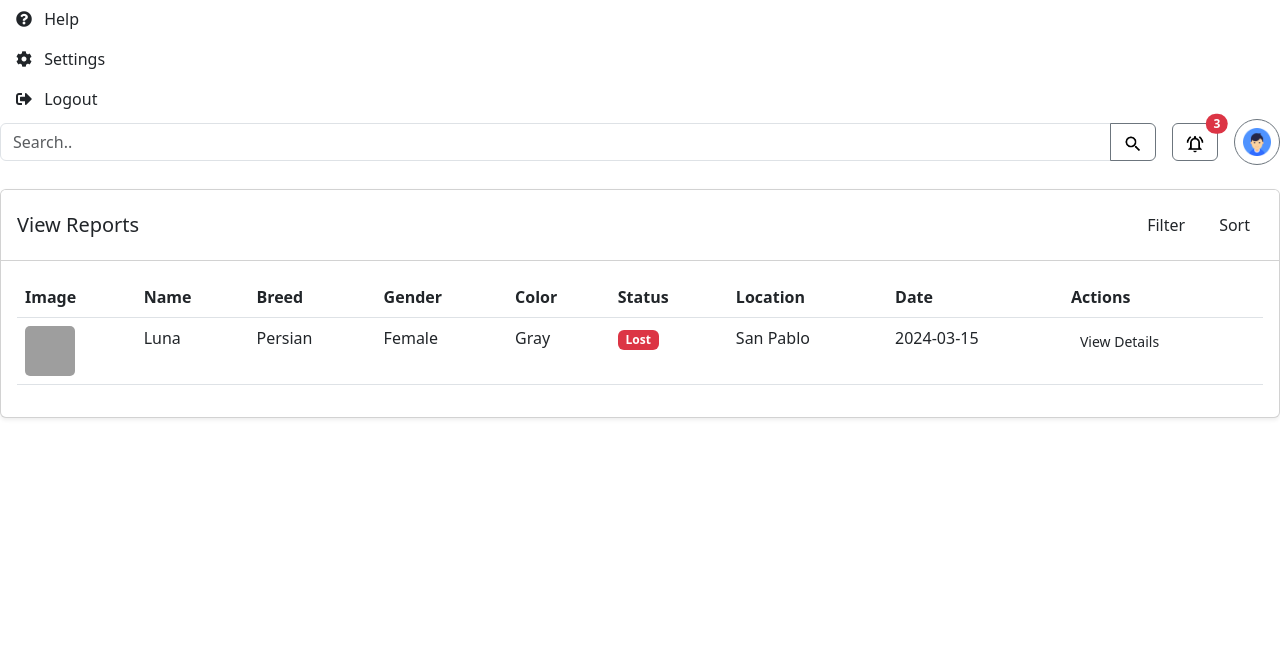
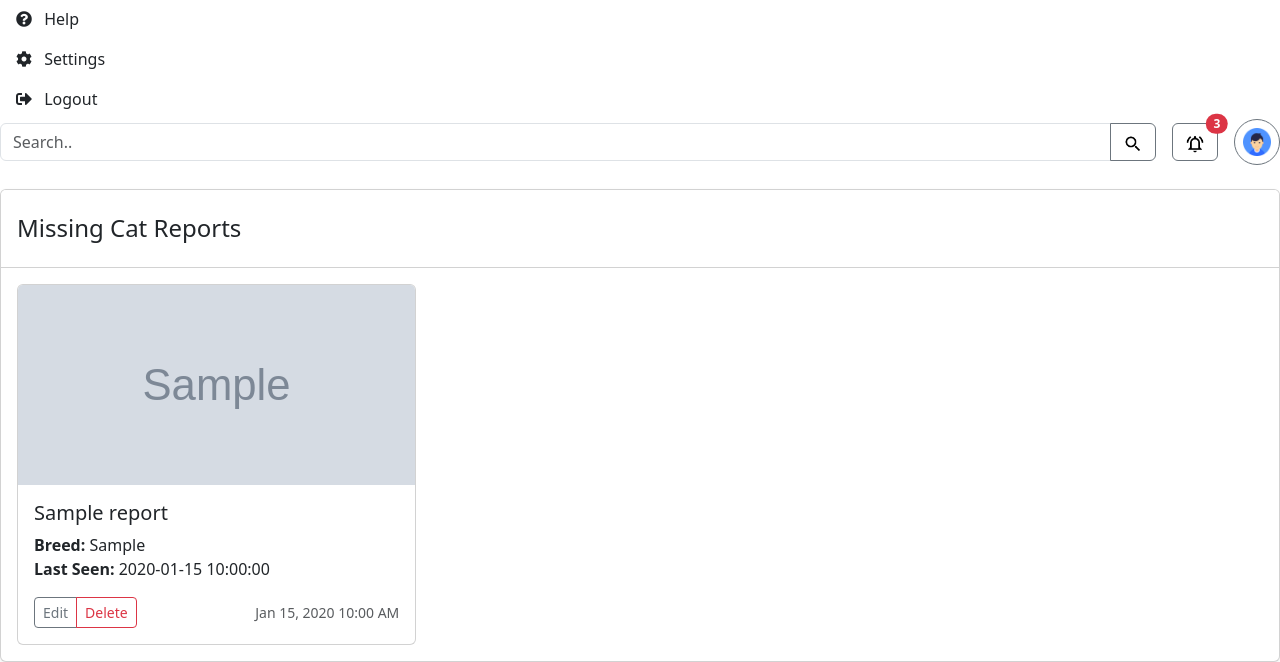
Before and after one commit to JohnLorcanParaiso/PurrSafe-System, a PHP site: page /view.php in a window 1280 px wide. Shown: the part 351-1013 px from the top of the page. Before the commit the page ends 770 px from the top, so only its background shows below. Run offline with PHP 8.4, Linux system fonts and the light colour scheme; the visitor is signed in with stand-in values (Sample User, id 1); tables that the repository leaves empty or names only in its code hold one stand-in row (values such as "Sample post"); grey boxes marked "Sample" are stand-in pictures; some libraries are stand-ins or nearby versions; grey boxes are pictures that could not be loaded.

Commit message:
updated view file

```diff
--- a/view.php
+++ b/view.php
@@ -16,7 +16,6 @@ if (isset($_POST['action']) && $_POST['action'] === 'logout') {
 
 require_once 'db.php';
 
-// Handle POST actions (same as dashboard)
 if ($_SERVER['REQUEST_METHOD'] == 'POST') {
     $action = isset($_POST['action']) ? $_POST['action'] : '';
 
@@ -56,6 +55,14 @@ if ($_SERVER['REQUEST_METHOD'] == 'POST') {
     }
 }
 
+$sql = "SELECT r.*, GROUP_CONCAT(ri.image_path) as images
+        FROM reports r
+        LEFT JOIN report_images ri ON r.id = ri.report_id
+        GROUP BY r.id
+        ORDER BY r.created_at DESC";
+$stmt = $pdo->query($sql);
+$reports = $stmt->fetchAll(PDO::FETCH_ASSOC);
+
 $username = $_SESSION['username'] ?? 'Guest';
 $fullname = $_SESSION['fullname'] ?? 'Guest User';
 ?>
@@ -71,6 +78,7 @@ $fullname = $_SESSION['fullname'] ?? 'Guest User';
     <link href="https://fonts.googleapis.com/css2?family=Poppins:wght@300;400;500;600&display=swap" rel="stylesheet">
     <link rel="stylesheet" href="https://cdnjs.cloudflare.com/ajax/libs/font-awesome/5.15.4/css/all.min.css">
     <link rel="stylesheet" href="styles/style.css">
+    <script src="https://cdn.jsdelivr.net/npm/sweetalert2@11"></script>
 </head>
 <body>
     <div class="side-menu">
@@ -162,48 +170,58 @@ $fullname = $_SESSION['fullname'] ?? 'Guest User';
         </header>
 
         <main class="main-content">
-            <div class="card shadow-sm">
-                <div class="card-header bg-white py-3">
-                    <div class="d-flex justify-content-between align-items-center">
-                        <h5 class="mb-0">View Reports</h5>
-                        <div class="d-flex gap-2">
-                            <button class="btn btn-custom">Filter</button>
-                            <button class="btn btn-custom">Sort</button>
+            <div class="row">
+                <div class="col-12">
+                    <div class="card shadow-sm">
+                        <div class="card-header bg-white py-4">
+                            <h4 class="card-title mb-0">Missing Cat Reports</h4>
                         </div>
-                    </div>
-                </div>
-                <div class="card-body">
-                    <div class="table-responsive">
-                        <table class="table table-hover">
-                            <thead>
-                                <tr>
-                                    <th>Image</th>
-                                    <th>Name</th>
-                                    <th>Breed</th>
-                                    <th>Gender</th>
-                                    <th>Color</th>
-                                    <th>Status</th>
-                                    <th>Location</th>
-                                    <th>Date</th>
-                                    <th>Actions</th>
-                                </tr>
-                            </thead>
-                            <tbody>
-                                <tr>
-                                    <td><img src="images/cat-Button.png" alt="Cat" style="width: 50px; height: 50px; object-fit: cover; border-radius: 5px;"></td>
-                                    <td>Luna</td>
-                                    <td>Persian</td>
-                                    <td>Female</td>
-                                    <td>Gray</td>
-                                    <td><span class="badge bg-danger">Lost</span></td>
-                                    <td>San Pablo</td>
-                                    <td>2024-03-15</td>
-                                    <td>
-                                        <button class="btn btn-custom btn-sm">View Details</button>
-                                    </td>
-                                </tr>
-                            </tbody>
-                        </table>
+                        <div class="card-body">
+                            <?php if (empty($reports)): ?>
+                                <p class="text-center">No reports found.</p>
+                            <?php else: ?>
+                                <div class="row g-4">
+                                    <?php foreach ($reports as $report): ?>
+                                        <div class="col-md-6 col-lg-4">
+                                            <div class="card h-100">
+                                                <?php
+                                                $images = explode(',', $report['images']);
+                                                if (!empty($images[0])):
+                                                ?>
+                                                    <a href="report-detail.php?id=<?php echo $report['id']; ?>">
+                                                        <img src="<?= htmlspecialchars($images[0]) ?>"
+                                                             class="card-img-top"
+                                                             alt="<?= htmlspecialchars($report['cat_name']) ?>"
+                                                             style="height: 200px; object-fit: cover; cursor: pointer;">
+                                                    </a>
+                                                <?php endif; ?>
+
+                                                <div class="card-body">
+                                                    <h5
+                                                        class="card-title"><?= htmlspecialchars($report['cat_name']) ?></h5>
+                                                    <p class="card-text">
+                                                        <strong>Breed:</strong> <?= htmlspecialchars($report['breed']) ?><br>
+                                                        <strong>Last Seen:</strong> <?= htmlspecialchars($report['last_seen_date']) ?>
+                                                    </p>
+                                                    <div class="d-flex justify-content-between align-items-center">
+                                                        <div class="btn-group">
+                                                            <a href="edit.php?id=<?php echo $report['id']; ?>" class="btn btn-sm btn-outline-secondary">Edit</a>
+                                                            <button onclick="confirmDelete(<?php echo $report['id']; ?>)" class="btn btn-sm btn-outline-danger">Delete</button>
+                                                        </div>
+                                                        <small class="text-muted">
+                                                            <?php
+                                                            $created = new DateTime($report['created_at']);
+                                                            echo $created->format('M j, Y g:i A');
+                                                            ?>
+                                                        </small>
+                                                    </div>
+                                                </div>
+                                            </div>
+                                        </div>
+                                    <?php endforeach; ?>
+                                </div>
+                            <?php endif; ?>
+                        </div>
                     </div>
                 </div>
             </div>
@@ -212,5 +230,42 @@ $fullname = $_SESSION['fullname'] ?? 'Guest User';
 
     <script src="https://cdn.jsdelivr.net/npm/@popperjs/core@2.11.6/dist/umd/popper.min.js"></script>
     <script src="https://cdn.jsdelivr.net/npm/bootstrap@5.3.0/dist/js/bootstrap.min.js"></script>
+    <script>
+    <?php if (isset($_SESSION['report_success'])): ?>
+        Swal.fire({
+            title: 'Success!',
+            text: 'Your report has been successfully submitted.',
+            icon: 'success',
+            confirmButtonColor: '#3085d6'
+        });
+        <?php unset($_SESSION['report_success']); ?>
+    <?php endif; ?>
+    <?php if (isset($_SESSION['edit_success'])): ?>
+        Swal.fire({
+            title: 'Success!',
+            text: 'Your report has been successfully updated.',
+            icon: 'success',
+            confirmButtonColor: '#3085d6'
+        });
+        <?php unset($_SESSION['edit_success']); ?>
+    <?php endif; ?>
+    </script>
+    <script>
+    function confirmDelete(reportId) {
+        Swal.fire({
+            title: 'Are you sure?',
+            text: "You won't be able to revert this!",
+            icon: 'warning',
+            showCancelButton: true,
+            confirmButtonColor: '#d33',
+            cancelButtonColor: '#3085d6',
+            confirmButtonText: 'Yes, delete it!'
+        }).then((result) => {
+            if (result.isConfirmed) {
+                window.location.href = `delete-report.php?id=${reportId}`;
+            }
+        });
+    }
+    </script>
 </body>
 </html>
```
